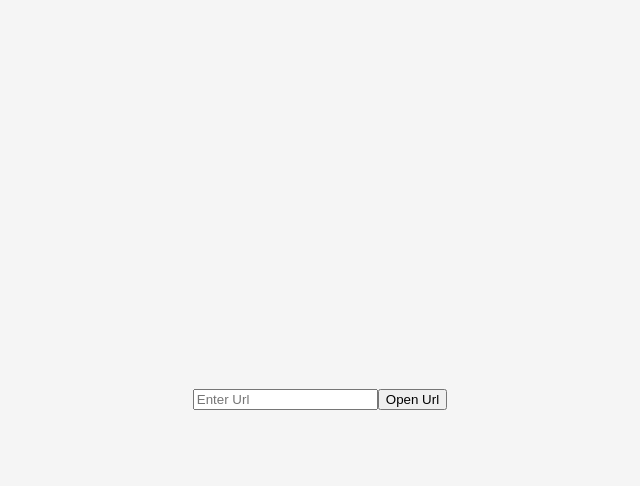
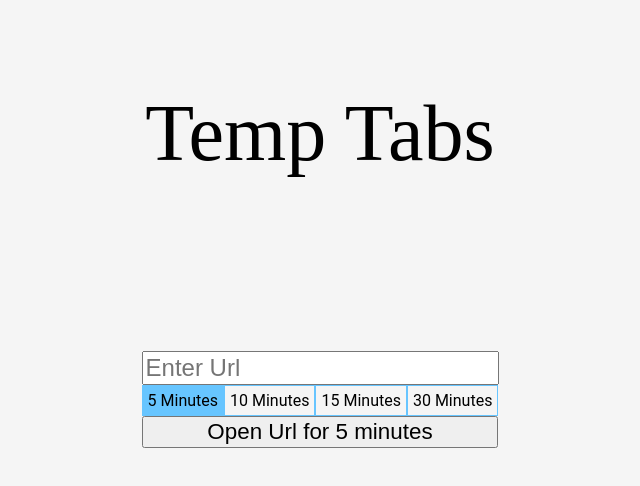
Before and after one commit to nsht/react-temp-tabs, a React (Create React App) app: page / in a window 1280 px wide. Shown: the top 486 px of the page, without its empty margins (320-960 px from the left). Built offline with nearby package versions, Linux system fonts and the light colour scheme.

Commit message:
Added option to select tab close time

```diff
--- a/src/App.js
+++ b/src/App.js
@@ -1,13 +1,26 @@
-import React, { Component } from 'react';
-import './css/App.css';
-import './components/SiteInput';
-import SiteInput from './components/SiteInput';
+import React, { Component } from "react";
+import "./css/App.css";
+import "./components/SiteInput";
+import SiteInput from "./components/SiteInput";
 class App extends Component {
+  state = {
+    minutes: 5,
+    url: ""
+  };
+
+  setTime = time => {
+    this.setState({
+      minutes: time
+    });
+  };
   render() {
     return (
       <div className="App">
+        <div className="title">
+          <span>Temp Tabs</span>
+        </div>
         <div className="site-input">
-          <SiteInput></SiteInput>
+          <SiteInput setTime={this.setTime} minutes={this.state.minutes} />
         </div>
       </div>
     );
--- a/src/components/SiteInput.js
+++ b/src/components/SiteInput.js
@@ -1,27 +1,45 @@
-import React from 'react';
+import React from "react";
 
+class SiteInput extends React.Component {
+  urlInput = React.createRef();
+  FiveminuteRef = React.createRef();
+  FiveminuteRef = React.createRef();
+  FiveminuteRef = React.createRef();
+  FiveminuteRef = React.createRef();
 
-class SiteInput extends React.Component{
-    urlInput = React.createRef();
-    handleSubmit = e =>{
+  handleSubmit = e => {
     // handle submit function in app which gets the time
     // from the timeselector componenent
     // then starts the timer display
     e.preventDefault();
     console.log(this.urlInput.current.value);
-        var win = window.open(this.urlInput.current.value, '_blank');
+    var win = window.open(this.urlInput.current.value, "_blank");
     win.focus();
-        setTimeout(function () { win.close();}, 3000);
-    }
-    render(){
-        return(
+    setTimeout(function() {
+      win.close();
+      alert("Tab Closed");
+    }, this.props.minutes * 60000);
+  };
+
+  handleClick = (e, data) => {
+    // access to e.target here
+    console.log(data);
+    this.props.setTime(data);
+};
+
+  render() {
+    return (
       <form onSubmit={this.handleSubmit}>
-                <input type="url" placeholder="Enter Url" ref={this.urlInput}></input>
-                <button>Open Url</button>
+        <input type="url" placeholder="Enter Url" ref={this.urlInput} />
+        <div className="time-selector">
+          <span onClick={((e) => this.handleClick(e, 5))} className={this.props.minutes=== 5 ? 'selected':''}>5 Minutes</span>
+          <span onClick={((e) => this.handleClick(e, 10))} className={this.props.minutes=== 10 ? 'selected':''}>10 Minutes</span>
+          <span onClick={((e) => this.handleClick(e, 15))} className={this.props.minutes=== 15 ? 'selected':''}>15 Minutes</span>
+          <span onClick={((e) => this.handleClick(e, 30))} className={this.props.minutes=== 30 ? 'selected':''}>30 Minutes</span>
+        </div>
+        <button>{`Open Url for ${this.props.minutes} minutes`}</button>
       </form>
-        )
-
-
+    );
   }
 }
 
--- a/src/css/App.css
+++ b/src/css/App.css
@@ -40,3 +40,45 @@ pre {
   align-items: center;
   justify-content: center;
 }
+
+.title{
+  grid-column-start:1;
+  grid-column-end: 4;
+  display: flex;
+  align-items: center;
+  justify-content: center;
+}
+
+.title span{
+  font-size: 5em;
+  font-family: 'Lobster';
+}
+
+.site-input form input{
+  font-size: 1.5em;
+  width: 98%
+}
+.site-input form button{
+  font-size: 1.4em;
+  width:100%
+}
+
+.time-selector{
+  display: flex;
+  flex-direction: row;
+}
+
+.time-selector span {
+  border: solid #67c5ff 1px;
+  padding: 5px;
+  cursor: pointer;
+}
+.time-selector span:hover {
+  background: #67c5ff;
+}
+
+.selected{
+  background: #67c5ff;
+}
+
+@import url('https://fonts.googleapis.com/css?family=Lobster');
```
Lines whose indentation alone changed are shown as unchanged.
